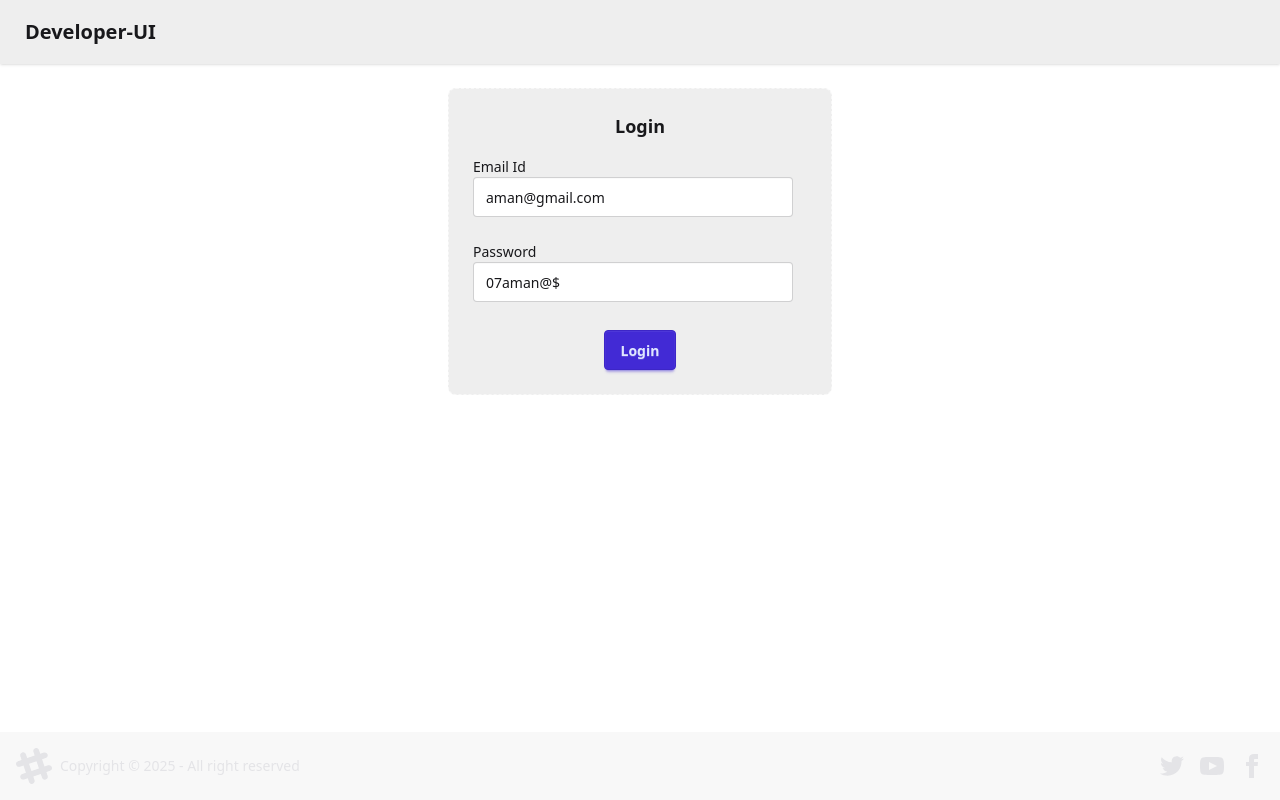
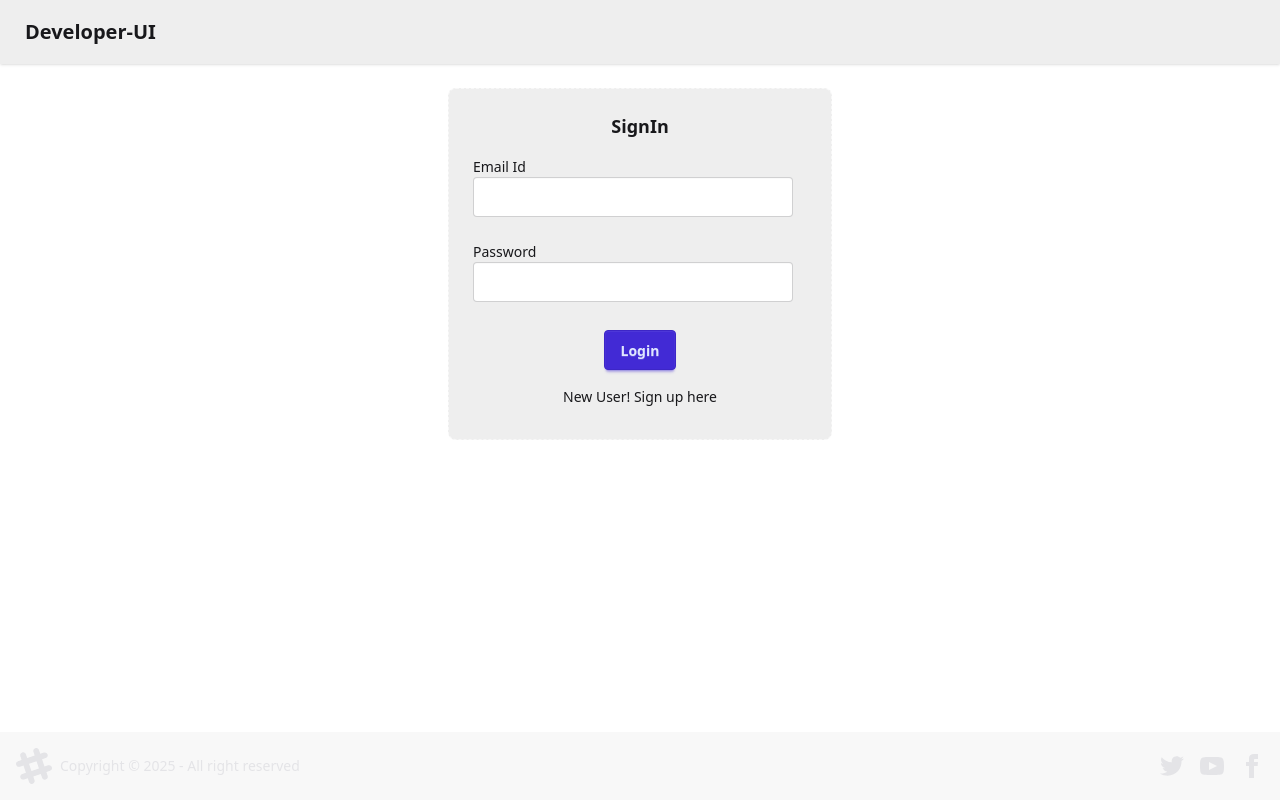
Before and after one commit to aman-singh78/DevelopersUi, a React (Vite) app: page /login in a window 1280 px wide. Built offline with nearby package versions, Linux system fonts and the light colour scheme; no server answers.

Commit message:
Login sinup page completed

```diff
--- a/src/components/Login.jsx
+++ b/src/components/Login.jsx
@@ -7,8 +7,11 @@ import { useNavigate } from "react-router-dom";
 import { BASE_URL } from "../constants/constants";
 
 const Login = () => {
-  const [emailId, setEmailId] = useState("aman@gmail.com");
-  const [password, setPassword] = useState("07aman@$");
+  const [firstName, setFirstName] = useState(" ");
+  const [lastname, setLastName] = useState(" ");
+  const [isLogin, setIsLogin] = useState(true);
+  const [emailId, setEmailId] = useState(" ");
+  const [password, setPassword] = useState(" ");
   const dispatch = useDispatch();
   const navigate = useNavigate();
   const [error, setError] = useState("");
@@ -34,7 +37,34 @@ const Login = () => {
     <div className="flex justify-center">
       <div className="card card-dash bg-base-300 w-96 mt-6">
         <div className="card-body">
-          <h2 className="card-title justify-center">Login</h2>
+          <h2 className="card-title justify-center">
+            {isLogin ? "SignIn" : "SignUp"}
+          </h2>
+          {!isLogin && (
+            <>
+              <label className=" mt-2">
+                <span>Firstname</span>
+                <input
+                  type="text"
+                  placeholder=""
+                  className="input input-md"
+                  value={firstName}
+                  onChange={(e) => setFirstName(e.target.value)}
+                />
+              </label>
+
+              <label className=" mt-4">
+                <span>LastName</span>
+                <input
+                  type="text"
+                  placeholder=""
+                  className="input input-md"
+                  value={lastname}
+                  onChange={(e) => setLastName(e.target.value)}
+                />
+              </label>
+            </>
+          )}
 
           <label className=" mt-2">
             <span>Email Id</span>
@@ -61,9 +91,15 @@ const Login = () => {
 
           <div className="card-actions justify-center mt-3">
             <button className="btn btn-primary" onClick={handleLogin}>
-              Login
+              {isLogin ? "Login" : "SignUp"}
             </button>
           </div>
+          <p
+            className="m-auto cursor-pointer py-2"
+            onClick={() => setIsLogin(!isLogin)}
+          >
+            {isLogin ? "New User! Sign up here" : "Existing User! Login here"}
+          </p>
         </div>
       </div>
     </div>
```
